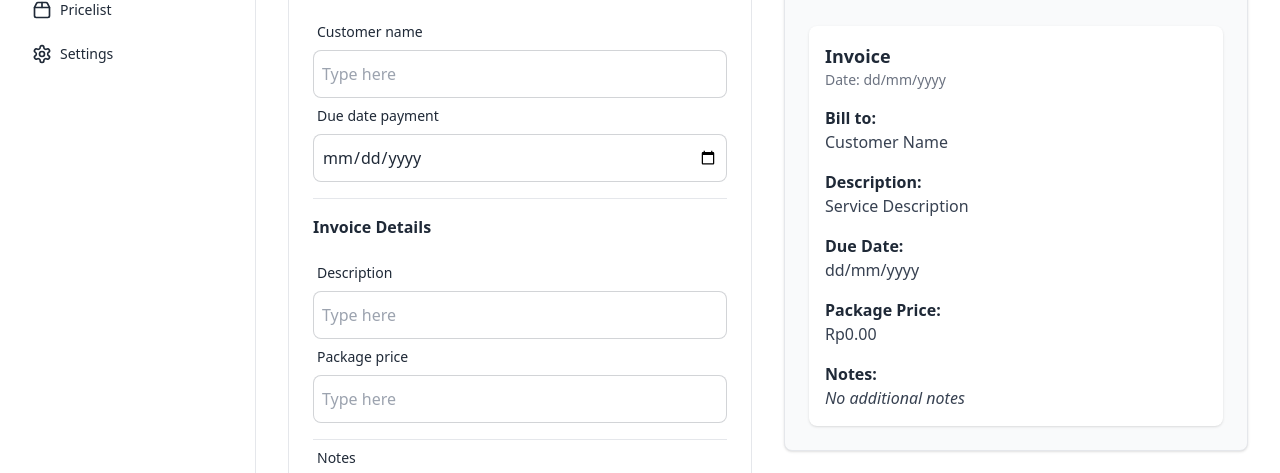
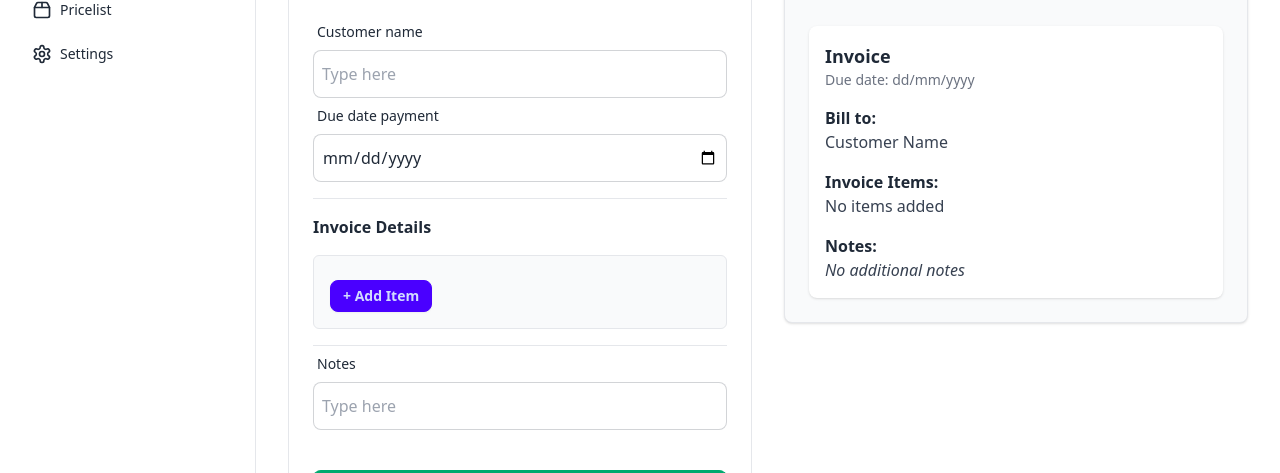
Before and after one commit to yosef-agil/Invoice_webAPP, a React (Vite) app in the folder Frontend/: page /invoice in a window 1280 px wide. Shown: the part 164-637 px from the top of the page. Built offline with nearby package versions, Linux system fonts and the light colour scheme.

Commit message:
first_commit

```diff
--- a/Frontend/src/pages/Invoice.jsx
+++ b/Frontend/src/pages/Invoice.jsx
@@ -1,20 +1,19 @@
 import React, { useState } from "react";
 import { useNavigate } from 'react-router-dom'
 import axios from "axios";
-import { PDFDownloadLink } from '@react-pdf/renderer';
-import InvoicePDF from "./InvoicePDF";
 
 const Invoice = () => {
 
   const [values, setValues] = useState({
     customer: '',
-    description: '',
+    date: new Date().toISOString().split('T')[0],
     due_date: '',
-    price: '',
     note: '',
-  })
+    items: [], // Tambahkan items ke dalam state
+  });
 
   const navigate = useNavigate();
+  const [items, setItems] = useState([]);
 
   const handleSubmit = (e) => {
     e.preventDefault();
@@ -27,6 +26,44 @@ const Invoice = () => {
     })
     .catch(err => console.log(err))
   }
+
+  // Function to delete and new items button
+  const addItem = () => {
+    setValues(prevValues => ({
+      ...prevValues,
+      items: [...prevValues.items, { description: '', price: '' }]
+    }));
+  };
+
+  const removeItem = (index) => {
+    setValues(prevValues => ({
+      ...prevValues,
+      items: prevValues.items.filter((_, i) => i !== index)
+    }));
+  };
+
+  const handleItemChange = (index, field, value) => {
+    setValues(prevValues => {
+      const newItems = [...prevValues.items];
+      newItems[index][field] = value;
+      return { ...prevValues, items: newItems };
+    });
+  };
+
+  // titik otomatis
+  const formatRupiah = (value) => {
+    // Hanya ambil angka, hapus karakter non-digit
+    let numberString = value.replace(/\D/g, "");
+
+    // Tambahkan titik setiap 3 digit dari belakang
+    return numberString.replace(/\B(?=(\d{3})+(?!\d))/g, ".");
+  };
+
+  // titik di preview
+  const formatNumber = (num) => {
+    return new Intl.NumberFormat("id-ID").format(num.replace(/\./g, ""));
+  };
+
 
   return (
     <div>
@@ -77,26 +114,45 @@ const Invoice = () => {
 
               <div className="invoice-items pt-4">
                 <h2 className="font-semibold pb-4">Invoice Details</h2>
+
+                <div className="items-wrap p-4 bg-gray-50 border rounded-md">
+                {values.items.map((item, index) => (
+
+                <div key={index} className="flex gap-4 items-center">
                   <label className="form-control w-full">
                         <div className="label">
                             <span className="label-text">Description</span>
                         </div>
 
-                      <input type="text" placeholder="Type here" className="input input-bordered w-full "
-                          onChange={e => setValues({...values, description: e.target.value})}
+                        <input type="text" placeholder="Type here" value={item.description} className="input input-bordered w-full "
+                            onChange={(e) => handleItemChange(index, 'description', e.target.value)}
                         />
                   </label>
 
 
                   <label className="form-control w-full">
                         <div className="label">
-                          <span className="label-text">Package price</span>
+                            <span className="label-text">Price</span>
                         </div>
 
-                      <input type="number" placeholder="Type here" className="input input-bordered w-full "
-                          onChange={e => setValues({...values, price: e.target.value})}
+                        <input type="number" placeholder="Type here" value={item.price} className="input input-bordered w-full "
+                            onChange={(e) => handleItemChange(index, "price", formatRupiah(e.target.value))}
                         />
                   </label>
+                  <button onClick={() => removeItem(index)} className="btn btn-error btn-sm">X</button>
+                </div>
+
+                ))}
+                  <button
+                    onClick={(e) => {
+                      e.preventDefault(); // Cegah reload halaman
+                      addItem();
+                    }}
+                    className="btn btn-sm btn-primary mt-2"
+                  >
+                    + Add Item
+                  </button>
+                </div>
               </div>
 
               <div className="notes">
@@ -123,18 +179,11 @@ const Invoice = () => {
             <div className="p-6 border rounded-lg bg-gray-50 shadow">
               <div className="header flex justify-between items-center w-full pb-6">
                 <h2 className="font-semibold text-lg">Invoice Preview</h2>
-                  <PDFDownloadLink document={<InvoicePDF values={values} />} fileName="invoice.pdf">
-                    {({ loading }) => (
-                      <button className="btn btn-primary btn-sm">
-                        {loading ? 'Loading...' : 'Download PDF'}
-                      </button>
-                    )}
-                  </PDFDownloadLink>
               </div>
 
               <div className="bg-white p-4 rounded-lg shadow">
                 <h3 className="text-lg font-bold">Invoice</h3>
-                <p className="text-sm text-gray-500">Date: {values.date || "dd/mm/yyyy"}</p>
+                <p className="text-sm text-gray-500">Due date: {values.due_date || "dd/mm/yyyy"}</p>
 
                 <div className="mt-4">
                   <p className="text-md font-semibold">Bill to:</p>
@@ -142,19 +191,29 @@ const Invoice = () => {
                 </div>
 
                 <div className="mt-4">
-                  <p className="text-md font-semibold">Description:</p>
-                  <p className="text-gray-700">{values.description || "Service Description"}</p>
+                  <p className="text-md font-semibold">Invoice Items:</p>
+                  {values.items.length > 0 ? (
+                    <ul className="list-disc pl-5">
+                      {values.items.map((item, index) => (
+                        <li key={index}>
+                          {item.description || "No description"} - Rp{formatNumber(item.price) || "0.00"}
+                        </li>
+                      ))}
+                    </ul>
+                  ) : (
+                    <p className="text-gray-700">No items added</p>
+                  )}
                 </div>
 
-                <div className="mt-4">
+                {/* <div className="mt-4">
                   <p className="text-md font-semibold">Due Date:</p>
                   <p className="text-gray-700">{values.due_date || "dd/mm/yyyy"}</p>
-                </div>
+                </div> */}
 
-                <div className="mt-4">
+                {/* <div className="mt-4">
                   <p className="text-md font-semibold">Package Price:</p>
                   <p className="text-gray-700">Rp{values.price || "0.00"}</p>
-                </div>
+                </div> */}
 
                 <div className="mt-4">
                   <p className="text-md font-semibold">Notes:</p>
--- a/Frontend/src/pages/InvoicePDF.jsx
+++ b/Frontend/src/pages/InvoicePDF.jsx
@@ -18,8 +18,7 @@ const InvoicePDF = ({ values }) => (
       <View style={styles.section}>
         <Text style={styles.title}>Invoice</Text>
         <Text style={styles.text}>Customer: {values.customer || "N/A"}</Text>
-        <Text style={styles.text}>Date: {values.date || "dd/mm/yyyy"}</Text>
-        <Text style={styles.text}>Due Date: {values.due_date || "dd/mm/yyyy"}</Text>
+        <Text style={styles.text}>Date: {values.due_date || "dd/mm/yyyy"}</Text>
       </View>
 
       <View style={styles.table}>
```
Also changed, not shown: 1 other file (tests, documents, lock files or other folders). Lines whose indentation alone changed are shown as unchanged.
